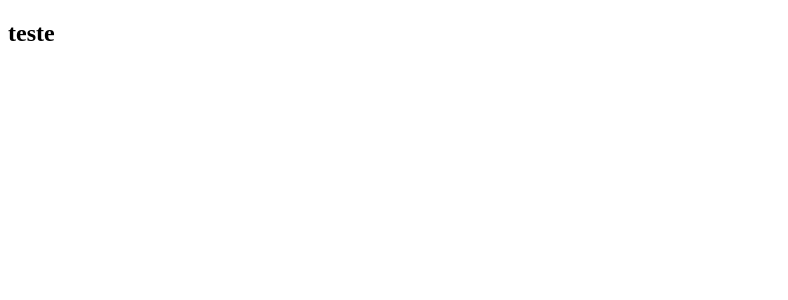
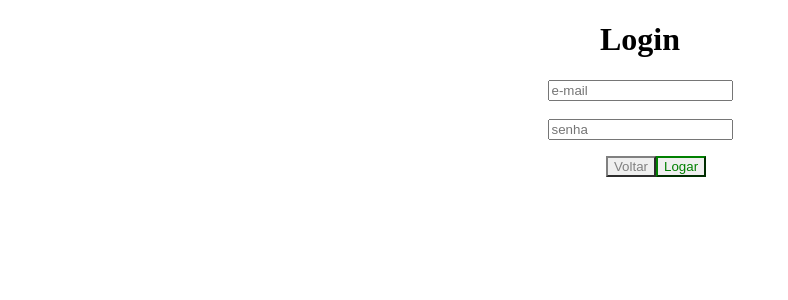
Before and after one commit to fernandosilva94/projeto-teste-crud, an Angular app: page /login in a window 1280 px wide. Shown: the top 300 px of the page, without its empty margins (0-788 px from the left). Built offline with nearby package versions, Linux system fonts and the light colour scheme.

Commit message:
tela dashboard + login

```diff
--- a/angular.json
+++ b/angular.json
@@ -94,5 +94,8 @@
         }
       }
     }
+  },
+  "cli": {
+    "analytics": "78a6fec1-6c87-4489-856a-05b4d023f855"
   }
 }
--- a/src/app/app-routing.module.ts
+++ b/src/app/app-routing.module.ts
@@ -1,7 +1,14 @@
 import { NgModule } from '@angular/core';
 import { Routes, RouterModule } from '@angular/router';
+import { LoginComponent } from './login/login.component';
+import { DashboardComponent } from './dashboard/dashboard.component';
 
-const routes: Routes = [];
+const routes: Routes = [
+    { path: '', redirectTo: '/dashboard', pathMatch: 'full'},
+    { path: 'dashboard', component: DashboardComponent},
+    { path: 'login', component: LoginComponent }
+
+]
 
 @NgModule({
     imports: [RouterModule.forRoot(routes)],
--- a/src/app/app.component.html
+++ b/src/app/app.component.html
@@ -1 +1,2 @@
-<h2>teste</h2>
+
+<router-outlet></router-outlet>
--- a/src/app/app.component.ts
+++ b/src/app/app.component.ts
@@ -1,4 +1,5 @@
 import { Component } from '@angular/core';
+import { Router } from '@angular/router';
 
 @Component({
   selector: 'app-root',
@@ -7,4 +8,11 @@ import { Component } from '@angular/core';
 })
 export class AppComponent {
   title = 'projeto-teste';
+
+  constructor( private router: Router) {}
+
+  login() {
+    console.log("Clicou no login")
+    this.router.navigate(['/login']);
+  }
 }
--- /dev/null
+++ b/src/app/dashboard/dashboard.component.html
@@ -0,0 +1,4 @@
+<h1>Tela inicial</h1>
+
+<button (click)="login()" >Login</button>
+<button>Cadastro</button>
--- /dev/null
+++ b/src/app/dashboard/dashboard.component.ts
@@ -0,0 +1,16 @@
+import { Component } from '@angular/core';
+import { Router } from '@angular/router';
+
+@Component({
+  selector: 'app-dashboard',
+  templateUrl: './dashboard.component.html',
+  styleUrls: ['./dashboard.component.css']
+})
+export class DashboardComponent {
+  constructor(private router: Router) {}
+
+  login() {
+    console.log("Clicou no login")
+    this.router.navigate(['/login']);
+  }
+}
--- /dev/null
+++ b/src/app/login/login.component.css
@@ -0,0 +1,3 @@
+.input-login {
+    text-align: center;
+}
--- /dev/null
+++ b/src/app/login/login.component.html
@@ -0,0 +1,9 @@
+<div class="input-login">
+    <h1>Login</h1>
+    <input type="text" placeholder="e-mail"> <br> <br>
+    <input type="text" placeholder="senha">
+    <br>
+    <button style="color: gray; margin-top: 1rem; margin-left: 2rem; border-color: gray;">Voltar</button>
+    <button style="color: green; margin-top: 1rem; border-color: green;">Logar</button>
+
+</div>
--- /dev/null
+++ b/src/app/login/login.component.ts
@@ -0,0 +1,13 @@
+import { Component } from '@angular/core';
+
+@Component({
+  selector: 'app-login',
+  templateUrl: './login.component.html',
+  styleUrls: ['./login.component.css']
+})
+export class LoginComponent {
+  ngOnInit(): void {
+
+  }
+
+}
```
Also changed, not shown: src/app/app.module.ts (+8 -2 lines), src/app/dashboard/dashboard.component.css (added), 2 other files (tests, documents, lock files or other folders).
